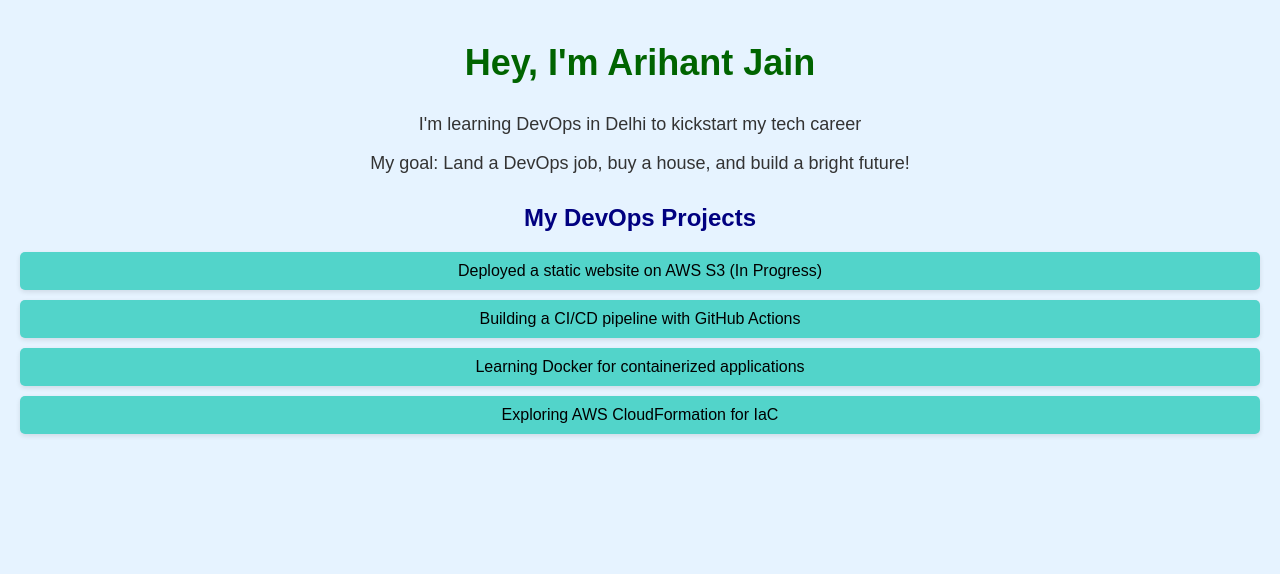
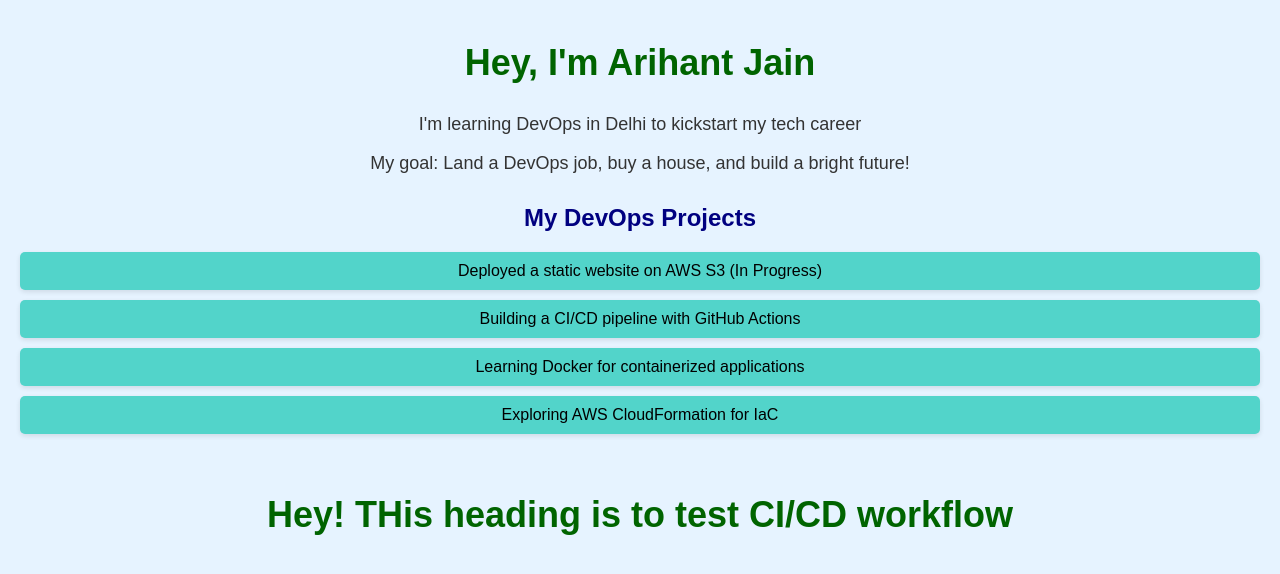
Before and after one commit to Arihant575/my-website, a plain HTML site: page index.html in a window 1280 px wide. Shown: the part 82-656 px from the top of the page. Drawn offline with Linux system fonts and the light colour scheme.

Commit message:
Test change for CI/CD pipeline

```diff
--- a/index.html
+++ b/index.html
@@ -48,6 +48,7 @@
     </ul>
     </section>
     </main>
+     <h1>Hey! THis heading is to test CI/CD workflow</h1>
     <div id="loginModal" class="modal">
         <div class="modal-content">
             <span class="close" onclick="closeLogin()">&times</span>
```
